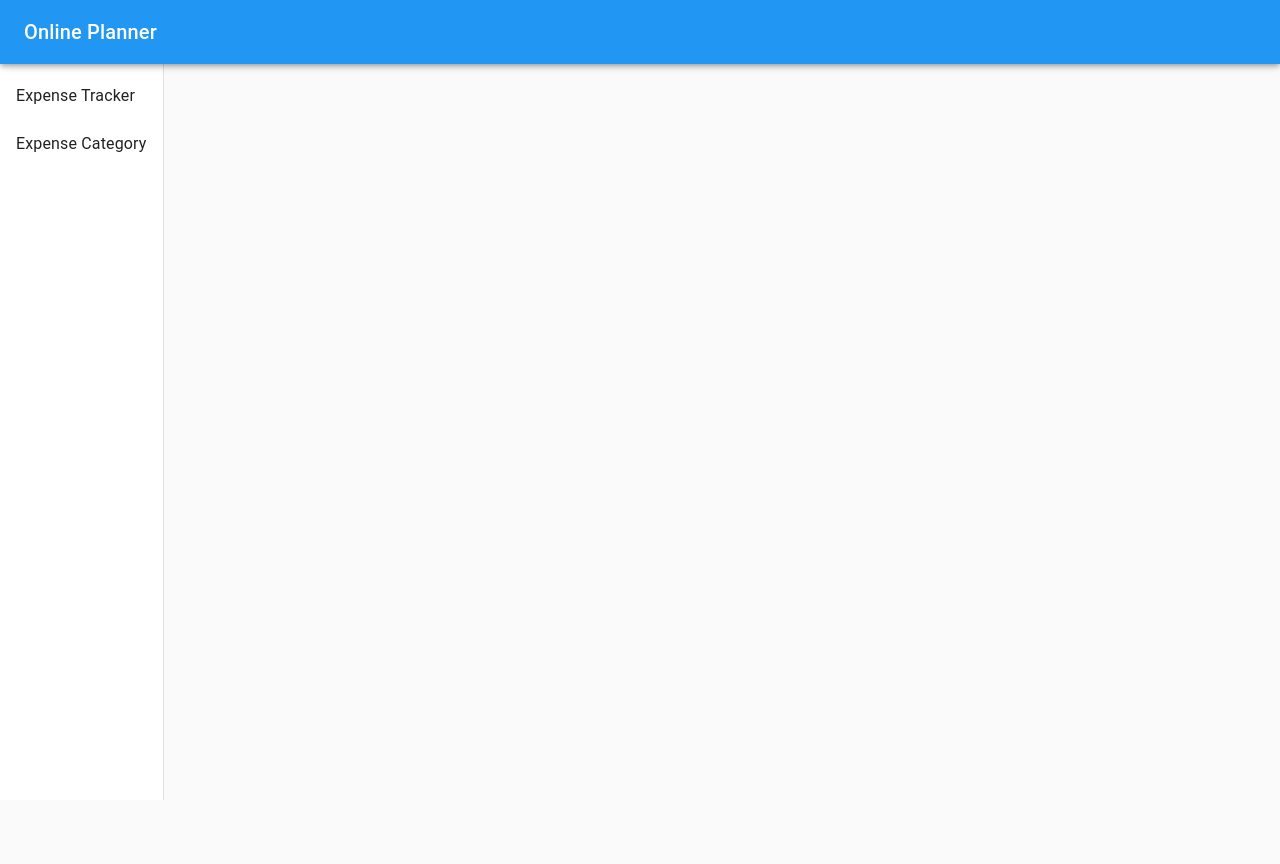
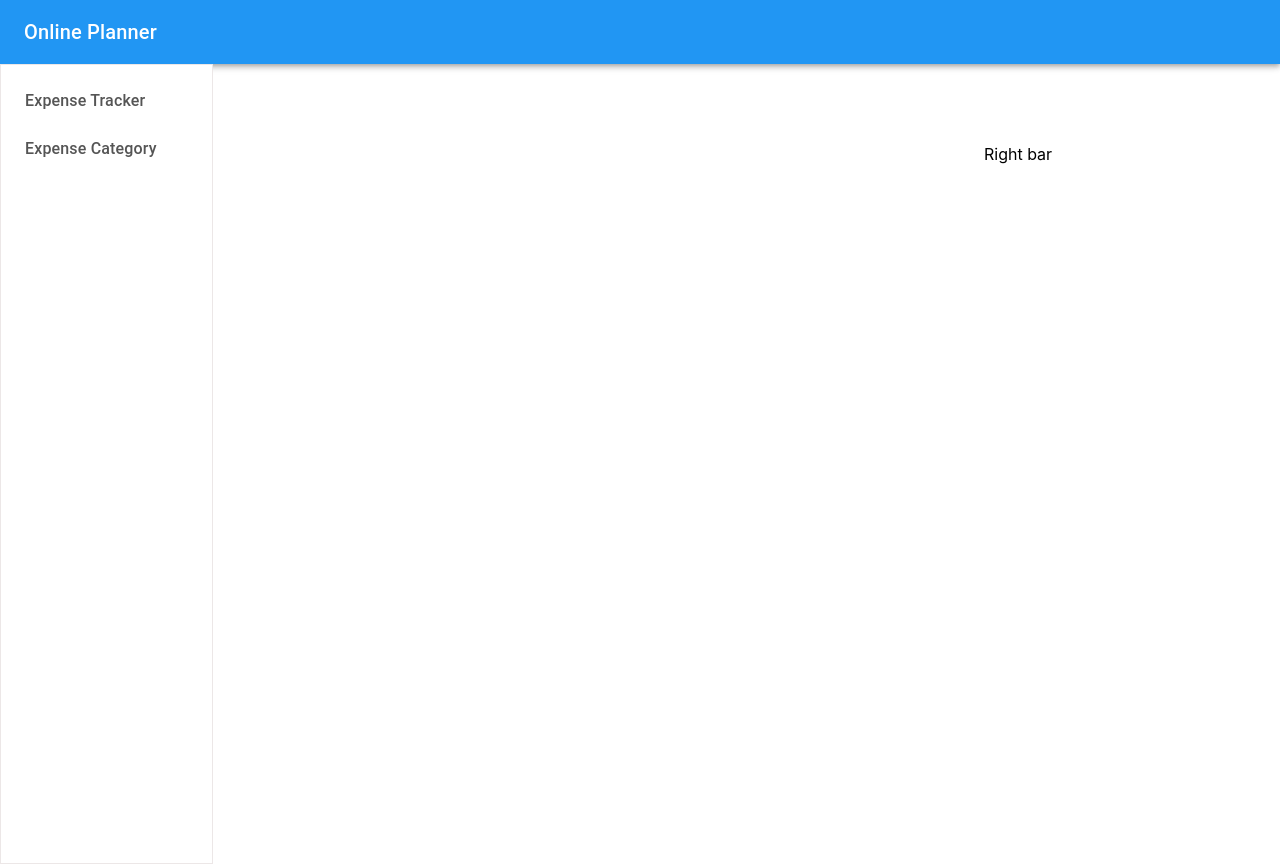
Before and after one commit to anletr97/react-project, a React (Create React App) app: page / in a window 1280 px wide. Before the commit the page ends 800 px from the top, so only its background shows below. Built offline with nearby package versions, Linux system fonts and the light colour scheme.

Commit message:
feat: sidebar

```diff
--- a/src/components/Layout/Layout.tsx
+++ b/src/components/Layout/Layout.tsx
@@ -4,10 +4,17 @@ import React, { Fragment } from "react";
 import Header from "./Header";
 import Main from "./Main";
 import NavBar from "./NavBar";
+import LeftSidebar from "./LeftSidebar";
+import RightSidebar from "./RightSidebar";
 
 const useStyles = makeStyles((theme: Theme) => ({
   root: {
-    display: "flex",
+    // display: "flex",
+  },
+  right: {
+    [theme.breakpoints.down("sm")]: {
+      display: "none",
+    },
   },
 }));
 
@@ -26,12 +33,17 @@ const Layout = () => {
 
   return (
     <div className={classes.root}>
-      <Grid container spacing={3}>
-        <Grid item xs={12}>
-          <Header onClick={handleDrawerToggle} />
+      <NavBar />
+      <Grid container>
+        <Grid item sm={2} xs={2}>
+          <LeftSidebar />
         </Grid>
-        <NavBar />
-        <Main />
+        <Grid item sm={7} xs={10}>
+          <Main />
+        </Grid>
+        <Grid item sm={3} className={classes.right}>
+          <RightSidebar />
+        </Grid>
       </Grid>
     </div>
   );
--- /dev/null
+++ b/src/components/Layout/LeftSidebar.tsx
@@ -0,0 +1,54 @@
+import React from "react";
+import { makeStyles } from "@material-ui/core/styles";
+import { Container, Typography } from "@material-ui/core";
+import SidebarItem from "./SidebarItem";
+import { Routes } from "../../routes";
+
+const useStyles = makeStyles((theme) => ({
+  container: {
+    height: "100vh",
+    color: "white",
+    paddingTop: theme.spacing(3),
+    backgroundColor: theme.palette.primary.light,
+    [theme.breakpoints.up("sm")]: {
+      backgroundColor: "white",
+      color: "#555",
+      border: "1px solid #ece7e7",
+    },
+  },
+  item: {
+    display: "flex",
+    alignItems: "center",
+    marginBottom: theme.spacing(4),
+    [theme.breakpoints.up("sm")]: {
+      marginBottom: theme.spacing(3),
+      cursor: "Pointer",
+    },
+  },
+  icon: {
+    marginRight: theme.spacing(1),
+    [theme.breakpoints.up("sm")]: {
+      fontSize: "18px",
+    },
+  },
+  text: {
+    fontWeight: 500,
+    [theme.breakpoints.down("sm")]: {
+      marginBottom: theme.spacing(3),
+      display: "none",
+    },
+  },
+}));
+
+const LeftSidebar: React.FC = () => {
+  const classes = useStyles();
+  return (
+    <Container className={classes.container}>
+      {Routes.map((route) => (
+        <SidebarItem path={route.path} text={route.text} icon={route.icon} />
+      ))}
+    </Container>
+  );
+};
+
+export default LeftSidebar;
--- a/src/components/Layout/NavBar.tsx
+++ b/src/components/Layout/NavBar.tsx
@@ -1,23 +1,22 @@
+import { AppBar, Toolbar, Typography } from "@material-ui/core";
+import { createStyles, makeStyles } from "@material-ui/core/styles";
 import React, { useState } from "react";
-import { Drawer, List, ListItem, ListItemText, Toolbar } from "@material-ui/core";
-import { createStyles, makeStyles } from "@material-ui/core/styles";
-import { NavLink } from "react-router-dom";
-import { Routes } from "routes";
 
-const drawerWidth = 240;
 // Styling
 const useStyles = makeStyles((theme) =>
   createStyles({
-    drawer: {
+    logoLg: {
+      display: "none",
       [theme.breakpoints.up("sm")]: {
-        width: drawerWidth,
-        flexShrink: 0,
+        display: "block",
       },
     },
-    drawerContainer: {
-      overflow: "auto",
+    logoSm: {
+      display: "block",
+      [theme.breakpoints.up("sm")]: {
+        display: "none",
+      },
     },
-    toolbar: theme.mixins.toolbar,
   })
 );
 
@@ -26,24 +25,34 @@ const NavBar = () => {
   const [open] = useState(true);
 
   return (
-    <Drawer className={classes.drawer} variant="permanent">
-      <Toolbar />
-      <div className={classes.drawerContainer}>
-        <List>
-          {Routes.map((route) => (
-            <ListItem
-              button
-              key={route.path}
-              component={NavLink}
-              to={route.path}
-              // onClick={props.onItemClick}
-            >
-              <ListItemText primary={route.text} />
-            </ListItem>
-          ))}
-        </List>
-      </div>
-    </Drawer>
+    <AppBar position="static">
+      <Toolbar>
+        <Typography variant="h6" className={classes.logoLg}>
+          Online Planner
+        </Typography>
+        <Typography variant="h6" className={classes.logoSm}>
+          matmoong
+        </Typography>
+      </Toolbar>
+    </AppBar>
+    // <Drawer className={classes.drawer} variant="permanent">
+    //   <Toolbar />
+    //   <div className={classes.drawerContainer}>
+    //     <List>
+    //       {Routes.map((route) => (
+    //         <ListItem
+    //           button
+    //           key={route.path}
+    //           component={NavLink}
+    //           to={route.path}
+    //           // onClick={props.onItemClick}
+    //         >
+    //           <ListItemText primary={route.text} />
+    //         </ListItem>
+    //       ))}
+    //     </List>
+    //   </div>
+    // </Drawer>
   );
 };
 
--- /dev/null
+++ b/src/components/Layout/RightSidebar.tsx
@@ -0,0 +1,19 @@
+import React from "react";
+import { makeStyles } from "@material-ui/core/styles";
+import { Container, Typography } from "@material-ui/core";
+import { Routes } from "../../routes";
+
+const useStyles = makeStyles((theme) => ({
+  container: {
+    paddingTop: theme.spacing(10),
+  },
+  item: {},
+  text: {},
+}));
+
+const RightSidebar: React.FC = () => {
+  const classes = useStyles();
+  return <Container className={classes.container}>Right bar</Container>;
+};
+
+export default RightSidebar;
--- /dev/null
+++ b/src/components/Layout/SidebarItem.tsx
@@ -0,0 +1,47 @@
+import React from "react";
+import { createStyles, makeStyles } from "@material-ui/core/styles";
+import { Typography } from "@material-ui/core";
+
+const useStyles = makeStyles((theme) => ({
+  item: {
+    display: "flex",
+    alignItems: "center",
+    marginBottom: theme.spacing(4),
+    [theme.breakpoints.up("sm")]: {
+      marginBottom: theme.spacing(3),
+      cursor: "Pointer",
+    },
+  },
+  icon: {
+    marginRight: theme.spacing(1),
+    [theme.breakpoints.up("sm")]: {
+      fontSize: "18px",
+    },
+  },
+  text: {
+    fontWeight: 500,
+    [theme.breakpoints.down("sm")]: {
+      marginBottom: theme.spacing(3),
+      display: "none",
+    },
+  },
+}));
+
+type ItemProps = {
+  path: string;
+  text: string;
+  icon: React.ReactNode;
+};
+
+const SidebarItem: React.FC<ItemProps> = ({ path, text, icon }) => {
+  const classes = useStyles();
+  return (
+    <div className={classes.item} key={path}>
+      {/* TODO can not passing icon from map */}
+      {/* <div className={classes.icon}>{icon}</div> */}
+      <Typography className={classes.text}>{text}</Typography>
+    </div>
+  );
+};
+
+export default SidebarItem;
--- a/src/routes/index.ts
+++ b/src/routes/index.ts
@@ -1,17 +1,19 @@
 import { PATH, MENU_ITEM } from "../constants";
 import { ExpenseCategory, ExpenseTracker } from "components";
+import AccountBalanceIcon from "@material-ui/icons/AccountBalance";
+import ListAltIcon from "@material-ui/icons/ListAlt";
 
 export const Routes = [
   {
     path: PATH.EXPENSE,
     text: MENU_ITEM.EXPENSE,
-    icon: "icon",
+    icon: AccountBalanceIcon,
     component: ExpenseTracker,
   },
   {
     path: PATH.EXPENSE_CATEGORY,
     text: MENU_ITEM.EXPENSE_CATEGORY,
-    icon: "icon",
+    icon: ListAltIcon,
     component: ExpenseCategory,
   },
 ];
--- a/src/styles/theme.ts
+++ b/src/styles/theme.ts
@@ -5,6 +5,7 @@ export const theme = createTheme({
   palette: {
     primary: {
       main: blue[500],
+      light: blue[400],
     },
   },
 });
```
Also changed, not shown: src/components/ExpenseTracker/Table.ts (deleted, +0 -20 lines), src/components/ExpenseTracker/Expenses.css (deleted).
